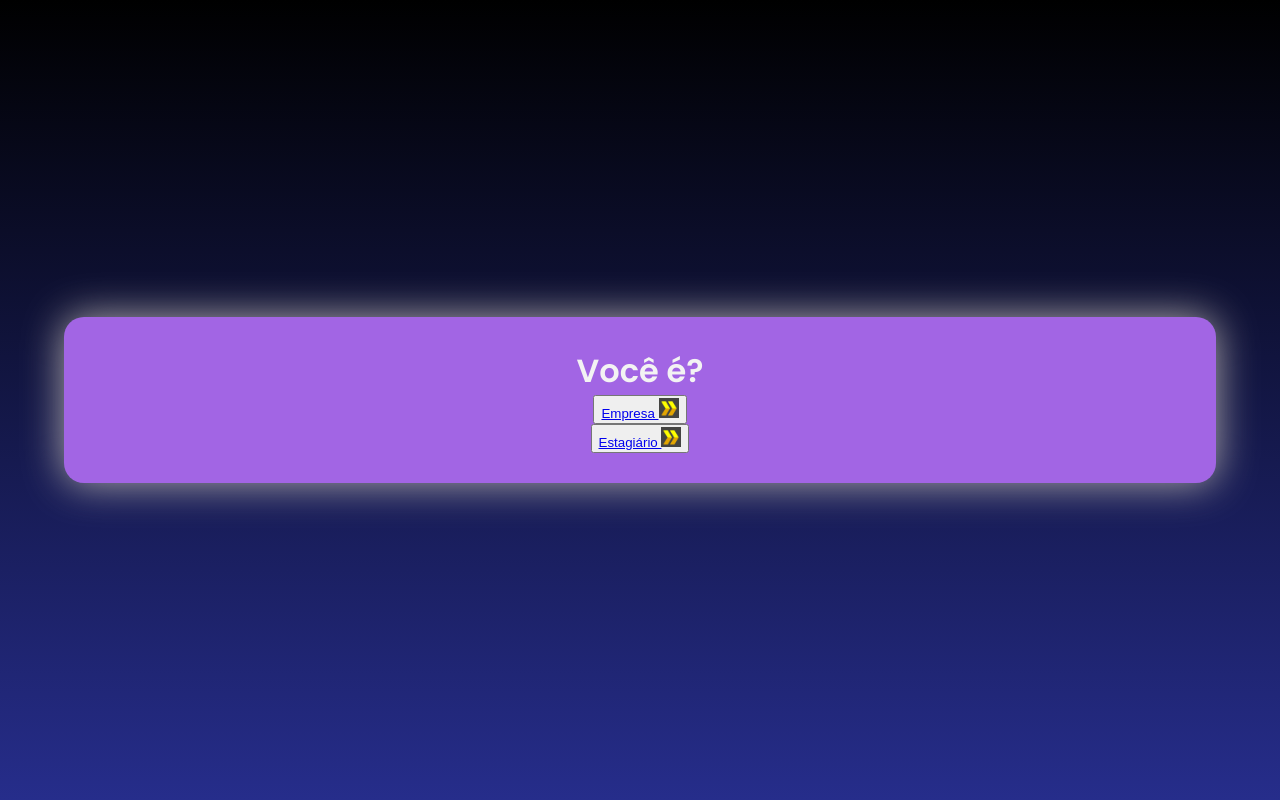
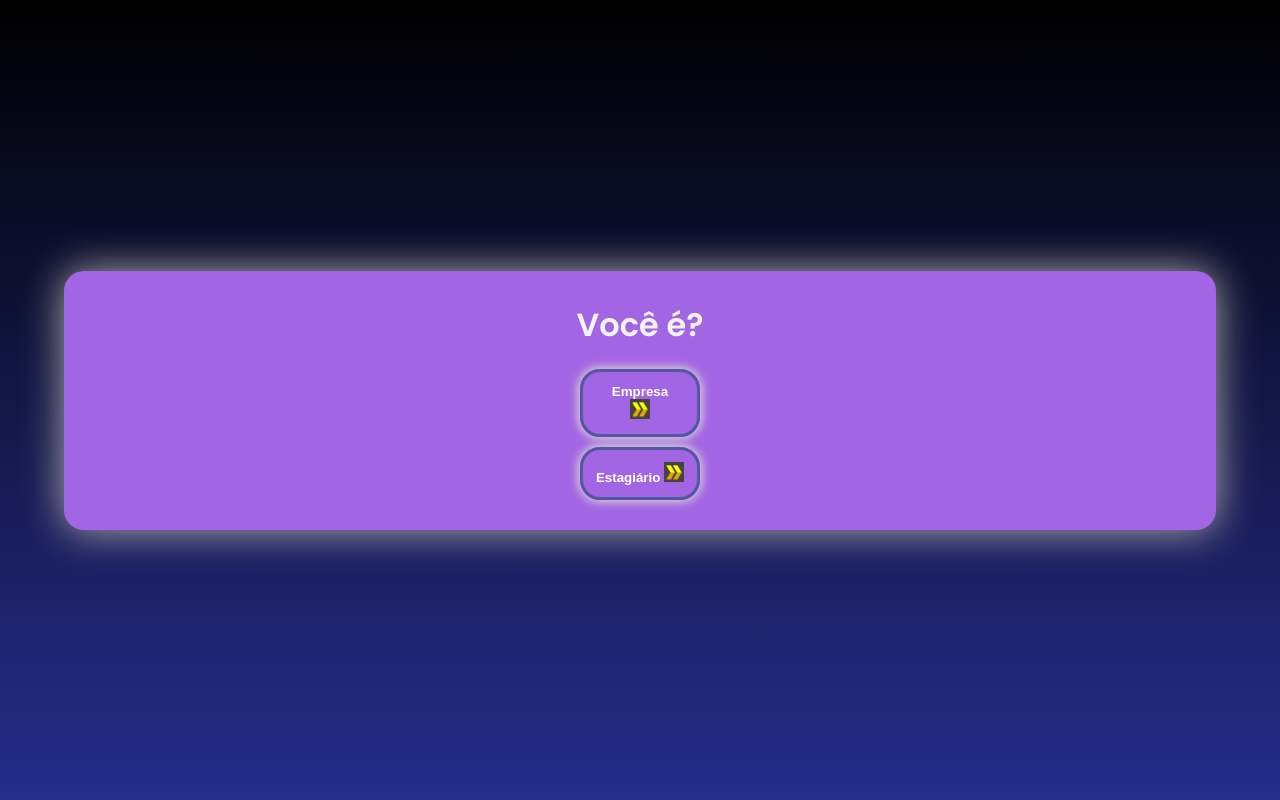
Before and after one commit to Felipe7700/Maqueicous, a Flask app: page /cadastro in a window 1280 px wide. Run offline with Flask 3, Linux system fonts and the light colour scheme.

Commit message:
Update escolha.html

```diff
--- a/Maqueicous-1f79467f9f41d2d35226ed54b3450638993ca87a/Maqueicous-main/Feh/templates/escolha.html
+++ b/Maqueicous-1f79467f9f41d2d35226ed54b3450638993ca87a/Maqueicous-main/Feh/templates/escolha.html
@@ -10,15 +10,16 @@
 <body>
     <div class="main">
         <div class="card">
-            <h1>Você é?</h1>
-            <button class="btn-cad_esq">
-                <a href="/cadastro_emp">Empresa
+            <h1 class="vc_e">Você é?</h1>
+            <button class="btn-cad_emp">
+                <a class="botao_emp"   href="/cadastro_emp"> Empresa
                     <a href="#">
                         <img src="/static/seta.png" alt="Seta" height="20" width="20">
                     </a>
                 </a>
             </button>
-            <button class="btn-cad_esq">
+            <h1 class="espaco"></h1>
+            <button class="btn-cad_esta">
                 <a href="/cadastro_esta">Estagiário
                     <a href="#">
                         <img src="/static/seta.png" alt="Seta" height="20" width="20">
```
